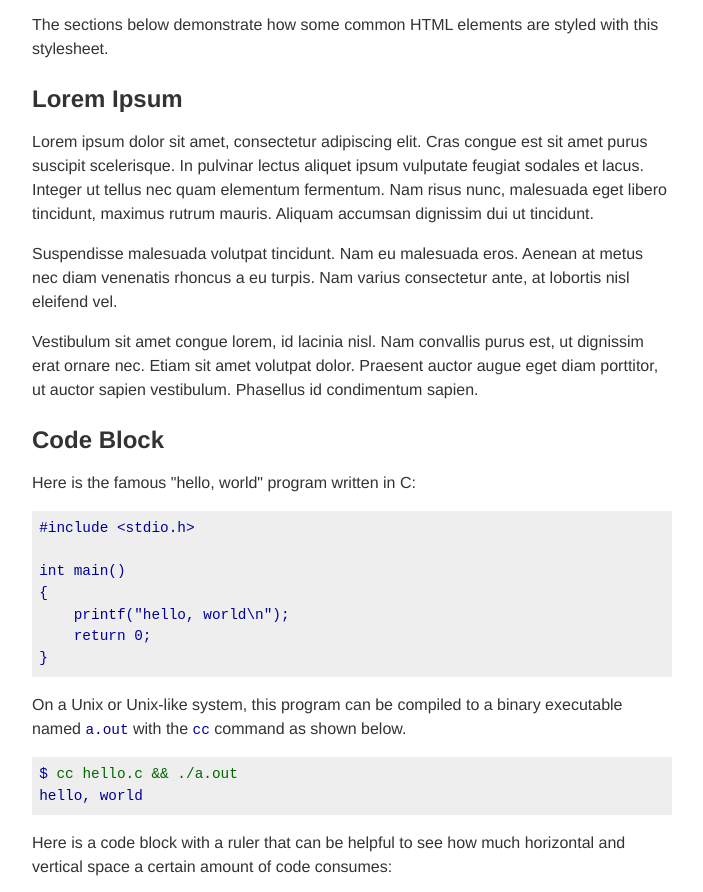
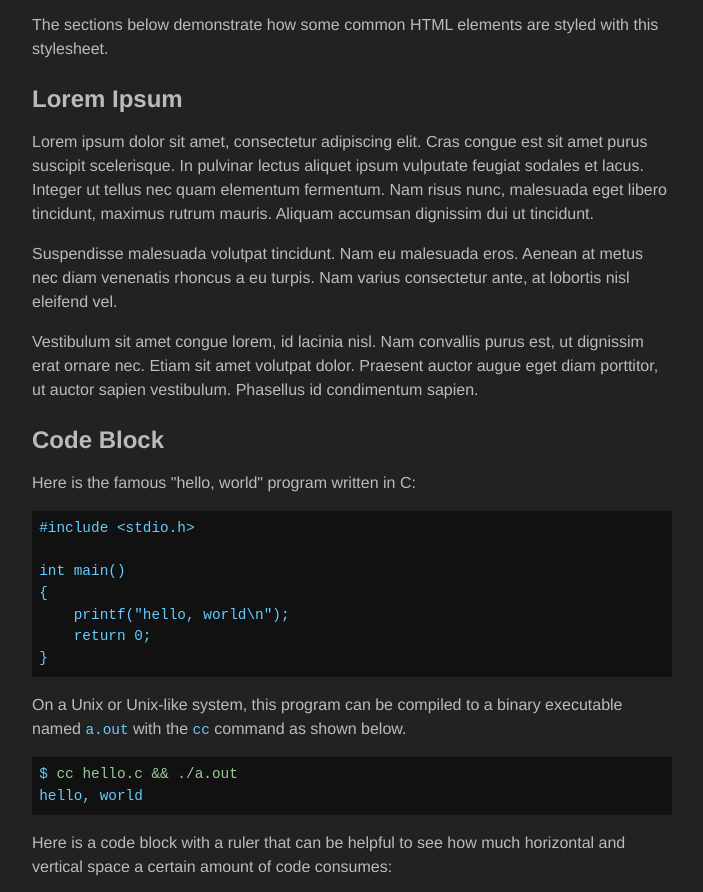
Before and after one commit to susam/spcss, a website: page index.html in a window 1280 px wide. Shown: the part 113-1005 px from the top of the page, without its empty margins (288-991 px from the left). Drawn offline with Linux system fonts and the dark colour scheme.

Commit message:
Add support for dark color theme

```diff
--- a/package.json
+++ b/package.json
@@ -1,6 +1,6 @@
 {
   "name": "spcss",
-  "version": "0.3.0",
+  "version": "0.4.0",
   "description": "Simple and Plain Stylesheet",
   "files": [
     "sp.css",
--- a/sp.css
+++ b/sp.css
@@ -1,5 +1,4 @@
 body {
-  color: #333;
   font-family: helvetica, arial, sans-serif;
   line-height: 1.5;
   margin: 0 auto;
@@ -18,6 +17,7 @@ a:hover, a:active {
   color: #03f;
   text-decoration: underline;
 }
+body,
 h1 a:link, h1 a:visited, h2 a:link, h2 a:visited, h3 a:link, h3 a:visited,
 h4 a:link, h4 a:visited, h5 a:link, h5 a:visited, h6 a:link, h6 a:visited {
   color: #333;
@@ -64,3 +64,37 @@ blockquote :first-child {
 blockquote :last-child {
   margin-bottom: 0;
 }
+@media (prefers-color-scheme: dark) {
+  body {
+    background: #222;
+  }
+  a:link, a:visited {
+    color: #9bf;
+    text-decoration: none;
+  }
+  a:hover, a:active {
+    color: #acf;
+    text-decoration: underline;
+  }
+  body,
+  h1 a:link, h1 a:visited, h2 a:link, h2 a:visited, h3 a:link, h3 a:visited,
+  h4 a:link, h4 a:visited, h5 a:link, h5 a:visited, h6 a:link, h6 a:visited {
+    color: #bbb;
+  }
+  h1 a:hover, h1 a:active, h2 a:hover, h2 a:active, h3 a:hover, h3 a:active,
+  h4 a:hover, h4 a:active, h5 a:hover, h5 a:active, h6 a:hover, h6 a:active {
+    color: #ccc;
+  }
+  pre, code, samp, kbd {
+    color: #6cf;
+  }
+  pre kbd {
+    color: #9c9;
+  }
+  pre, blockquote {
+    background: #111;
+  }
+  blockquote {
+    border-color: #444;
+  }
+}
```
Also changed, not shown: README.md.
